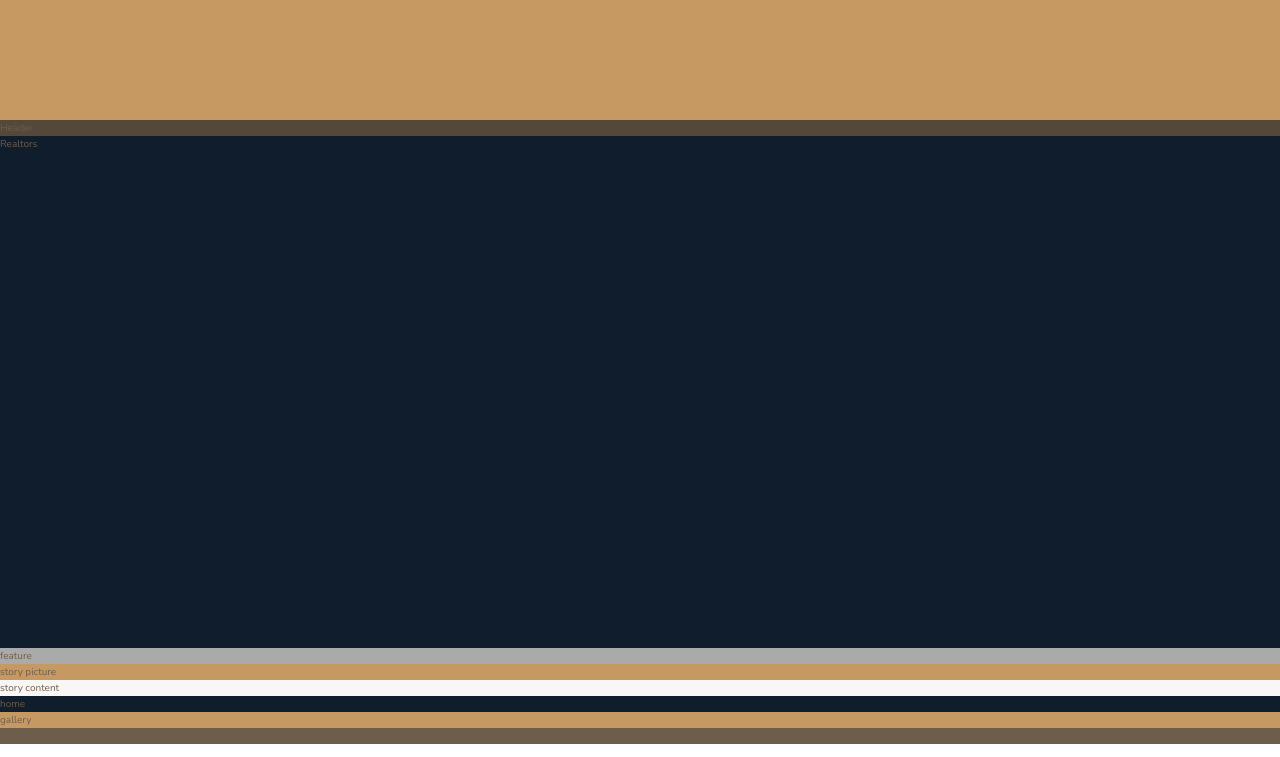
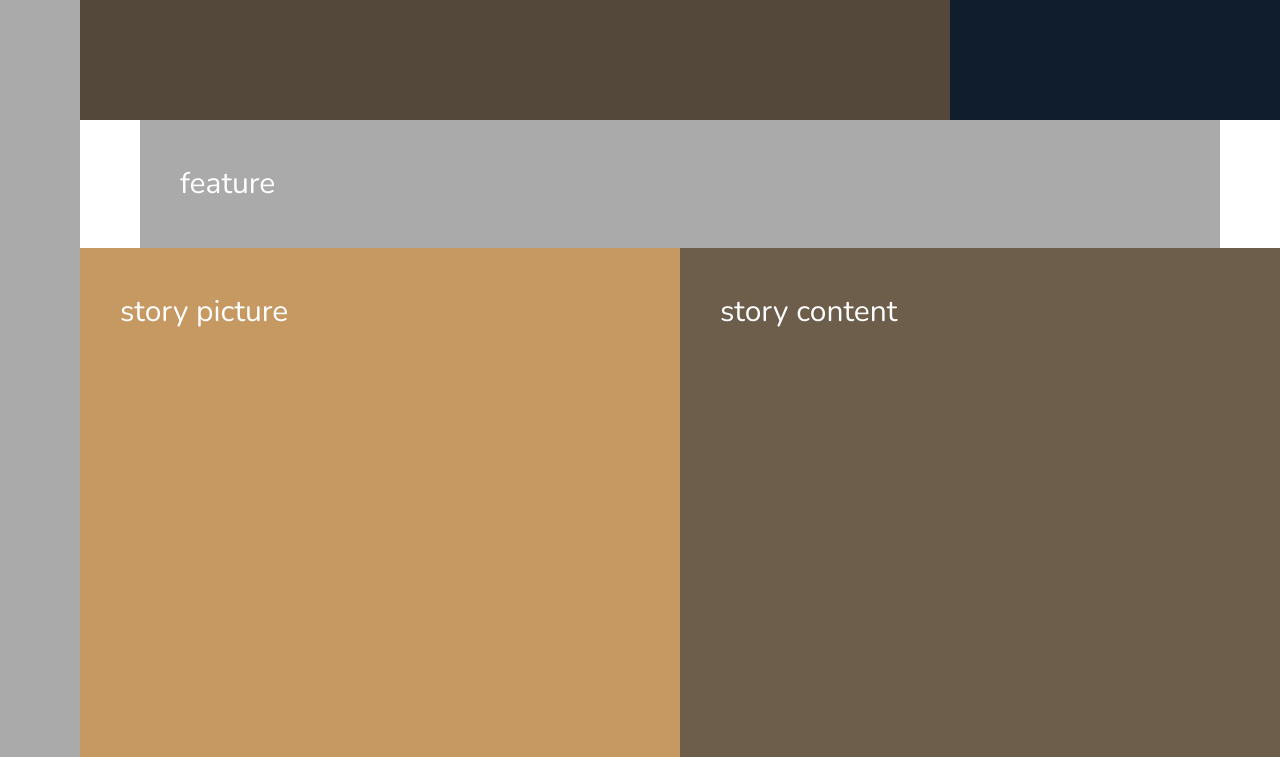
Before and after one commit to dfsdanimaulana/nexter, a website: page index.html in a window 1280 px wide. Shown: the part 520-1277 px from the top of the page. Drawn offline with nearby package versions, Linux system fonts and the light colour scheme.

Commit message:
finish layouting

```diff
--- a/sass/_base.scss
+++ b/sass/_base.scss
@@ -29,7 +29,7 @@ html {
 
 body {
     font-family: $font-primary;
-    color: $grey-dark-2;
+    color: #fff;
     font-weight: 3000;
     line-height: 1.6;
 }
@@ -37,4 +37,16 @@ body {
 .container {
     display: grid;
     grid-template-rows: 80vh min-content 40vw repeat(3, min-content);
+    grid-template-columns:
+        [sidebar-start] 8rem [sidebar-end full-start] minmax(6rem, 1fr)
+        [center-start] repeat(
+            8,
+            [col-start] minmax(min-content, 14rem) [col-end]
+        )
+        [center-end] minmax(6rem, 1fr) [full-end];
+
+    & > * {
+        font-size: 3rem;
+        padding: 40px;
+    }
 }
--- a/sass/_features.scss
+++ b/sass/_features.scss
@@ -2,4 +2,5 @@
 
 .features {
     background-color: $grey-light-2;
+    grid-column: center-start / center-end;
 }
--- a/sass/_footer.scss
+++ b/sass/_footer.scss
@@ -2,4 +2,5 @@
 
 .footer {
     background-color: $grey-dark-2;
+    grid-column: full-start / full-end;
 }
--- a/sass/_gallery.scss
+++ b/sass/_gallery.scss
@@ -2,4 +2,5 @@
 
 .gallery {
     background-color: $primary;
+    grid-column: full-start / full-end;
 }
--- a/sass/_header.scss
+++ b/sass/_header.scss
@@ -2,4 +2,5 @@
 
 .header {
     background-color: $grey-dark-1;
+    grid-column: full-start / col-end 6;
 }
--- a/sass/_homes.scss
+++ b/sass/_homes.scss
@@ -2,4 +2,5 @@
 
 .homes {
     background-color: $secondary;
+    grid-column: center-start/ center-end;
 }
--- a/sass/_realtors.scss
+++ b/sass/_realtors.scss
@@ -2,4 +2,5 @@
 
 .realtors {
     background-color: $secondary;
+    grid-column: col-start 7/ full-end;
 }
--- a/sass/_sidebar.scss
+++ b/sass/_sidebar.scss
@@ -1,5 +1,7 @@
 @use 'base' as *;
 
 .sidebar {
-    background-color: $primary;
+    background-color: $grey-light-2;
+    grid-column: sidebar-start / sidebar-end;
+    grid-row: 1/ -1;
 }
--- a/sass/_story.scss
+++ b/sass/_story.scss
@@ -3,8 +3,10 @@
 .story {
     &__pic {
         background-color: $primary;
+        grid-column:full-start / col-end 4;
     }
     &__content {
-        background-color: $grey-light-1;
+        background-color: $grey-dark-2;
+        grid-column: col-start 5 / full-end;
     }
 }
```
Also changed, not shown: css/style.css, 1 other file.
